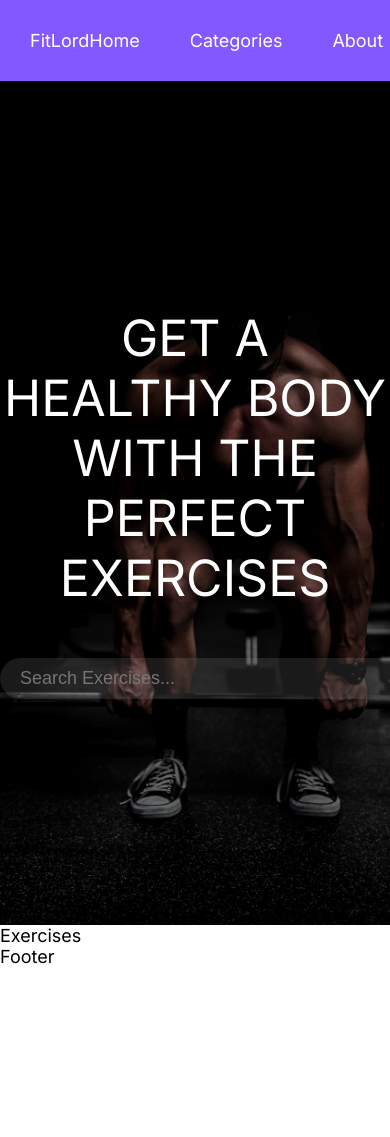
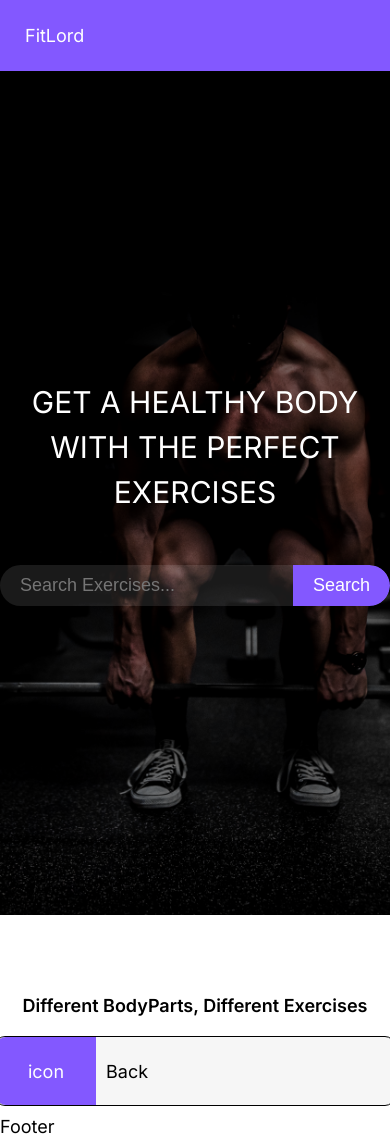
Before and after one commit to ezeigboemmanuel/FitnessApp, a Next.js app: page / in a window 390 px wide. Before the commit the page ends 967 px from the top, so only its background shows below. Built offline with nearby package versions, Linux system fonts and the light colour scheme.

Commit message:
added ExerciseCard component, .env and exerciseOptions

```diff
--- /dev/null
+++ b/src/app/components/ExerciseCard.tsx
@@ -0,0 +1,14 @@
+import React from 'react'
+
+const ExerciseCard = () => {
+  return (
+    <div className="exercise-card">
+      <div className="exercise-icon">icon</div>
+      <div className='exercise-card-text'>
+        <p>Back</p>
+      </div>
+    </div>
+  )
+}
+
+export default ExerciseCard
--- a/src/app/components/Exercises.tsx
+++ b/src/app/components/Exercises.tsx
@@ -1,8 +1,14 @@
 import React from 'react'
+import ExerciseCard from './ExerciseCard'
 
 const Exercises = () => {
   return (
-    <div>Exercises</div>
+    <div className='exercises-wrapper'>
+        <p className='exercise-text'>Different BodyParts, Different Exercises</p>
+        <div>
+            <ExerciseCard />
+        </div>
+    </div>
   )
 }
 
--- a/src/app/styles.css
+++ b/src/app/styles.css
@@ -10,15 +10,24 @@
     color: #FFFFFF;
     display: flex;
     justify-content: space-between;
-    padding: 30px;
+    padding: 25px;
 }
 .nav-link{
     color: #FFFFFF;
     text-decoration: none;
 }
+.nav-link:hover{
+    text-decoration: underline;
+}
 .nav-links{
     display: flex;
     gap: 50px;
+}
+
+@media (max-width: 480px) {
+    .nav-links{
+        display: none;
+    }
 }
 
 
@@ -49,6 +58,7 @@
 }
 .banner-text{
     font-size: 50px;
+    line-height: 1.5em;
 }
 .banner-search{
     width: 500px;
@@ -76,5 +86,59 @@
     cursor: pointer;
 }
 button:hover {
-    background-color: #0056b3;
+    background-color: #6940e6;
 }
+
+@media (max-width: 480px) {
+    .banner-text{
+        font-size: 30px;
+    }
+    .banner-search{
+        width: 100%;
+    }
+}
+
+
+
+/* =================== Exercises =============== */
+.exercises-wrapper{
+    display: flex;
+    flex-direction: column;
+    justify-content: center;
+    align-items: center;
+    padding: 70px 5px 10px 5px;
+}
+.exercise-text{
+    padding: 10px 0px 20px 0px;
+    font-weight: 600;
+}
+
+/* =================== Exercise Card =============== */
+
+.exercise-card{
+    display: flex;
+    background-color: #F6F6F6;
+    height: 70px;
+    width: 400px;
+    border-radius: 10px;
+    border: 1px solid black;
+    cursor: pointer;
+}
+.exercise-card:hover{
+    background-color: #cccccc;
+}
+.exercise-icon{
+    background-color: #8358FF;
+    border-radius: 10px 0px 0px 10px;
+    color: #FFFFFF;
+    width: 100px;
+    display: flex;
+    justify-content: center;
+    align-items: center;
+}
+.exercise-card-text{
+    display: flex;
+    justify-content: center;
+    align-items: center;
+    padding: 0px 10px;
+}
```
Also changed, not shown: src/app/utility/fetchData.ts (added, +16 -0 lines), 1 other file (tests, documents, lock files or other folders).
